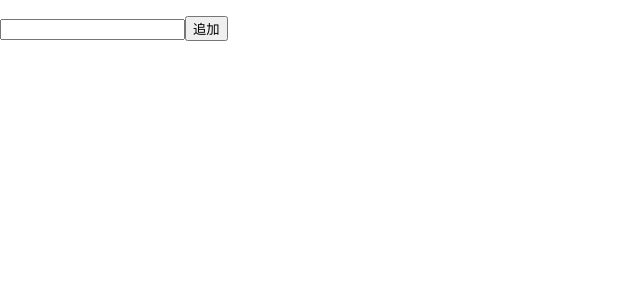
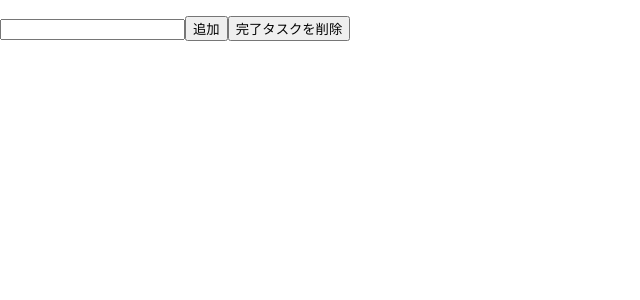
Before and after one commit to amedo-oguri/react-todoapp-1, a React (Create React App) app: page / in a window 1280 px wide. Shown: the top 300 px of the page, without its empty margins (0-640 px from the left). Built offline with nearby package versions, Linux system fonts and the light colour scheme.

Commit message:
終了タスク削除ボタン追加

```diff
--- a/src/App.js
+++ b/src/App.js
@@ -25,6 +25,10 @@ function App() {
       ))
   }
 
+  const handleDeleteCompleted = () => {
+    setTodos(todos => todos.filter(todo => !todo.completed))
+  }
+
 
   return (
     <div>
@@ -32,7 +36,9 @@ function App() {
       <TodoList todos={todos} toggleTodo={toggleTodo} />
       <input ref={todoNameRef} type="text" />
       <button onClick={handleAddTodo}>追加</button>
-
+      <button onClick={handleDeleteCompleted} >
+        完了タスクを削除
+      </button>
     </div>
   );
 }
```
